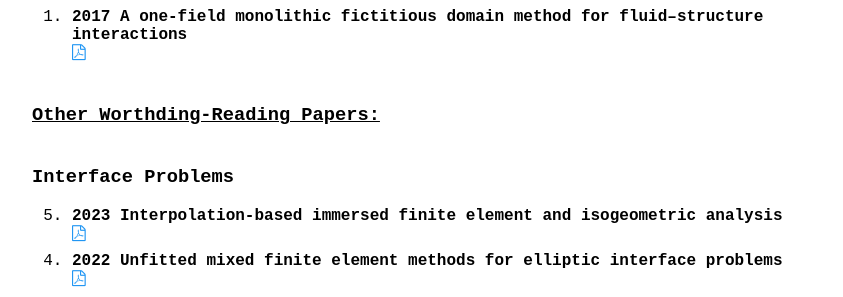
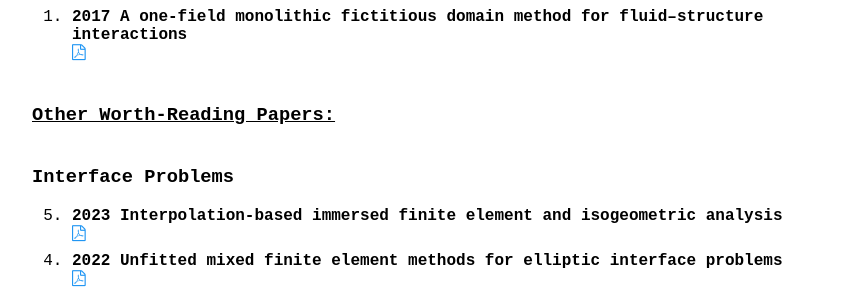
Before and after one commit to yongxingwang/yongxingwang.github.io, a Jekyll site: the page built from publication.html, in a window 1280 px wide. Shown: the part 566-863 px from the top of the page, without its empty margins (218-1061 px from the left). Built offline with Jekyll 4.4.1, drawn with Linux system fonts in a browser that asks for light colours; some web fonts are replaced.

Commit message:
Update publication.html

```diff
--- a/publication.html
+++ b/publication.html
@@ -50,7 +50,7 @@ title: publication
 
     <section>
         <header>
-        <h1> <u>Other Worthding-Reading Papers:</u></h1>
+        <h1> <u>Other Worth-Reading Papers:</u></h1>
         </header>
     </section>
 
```
